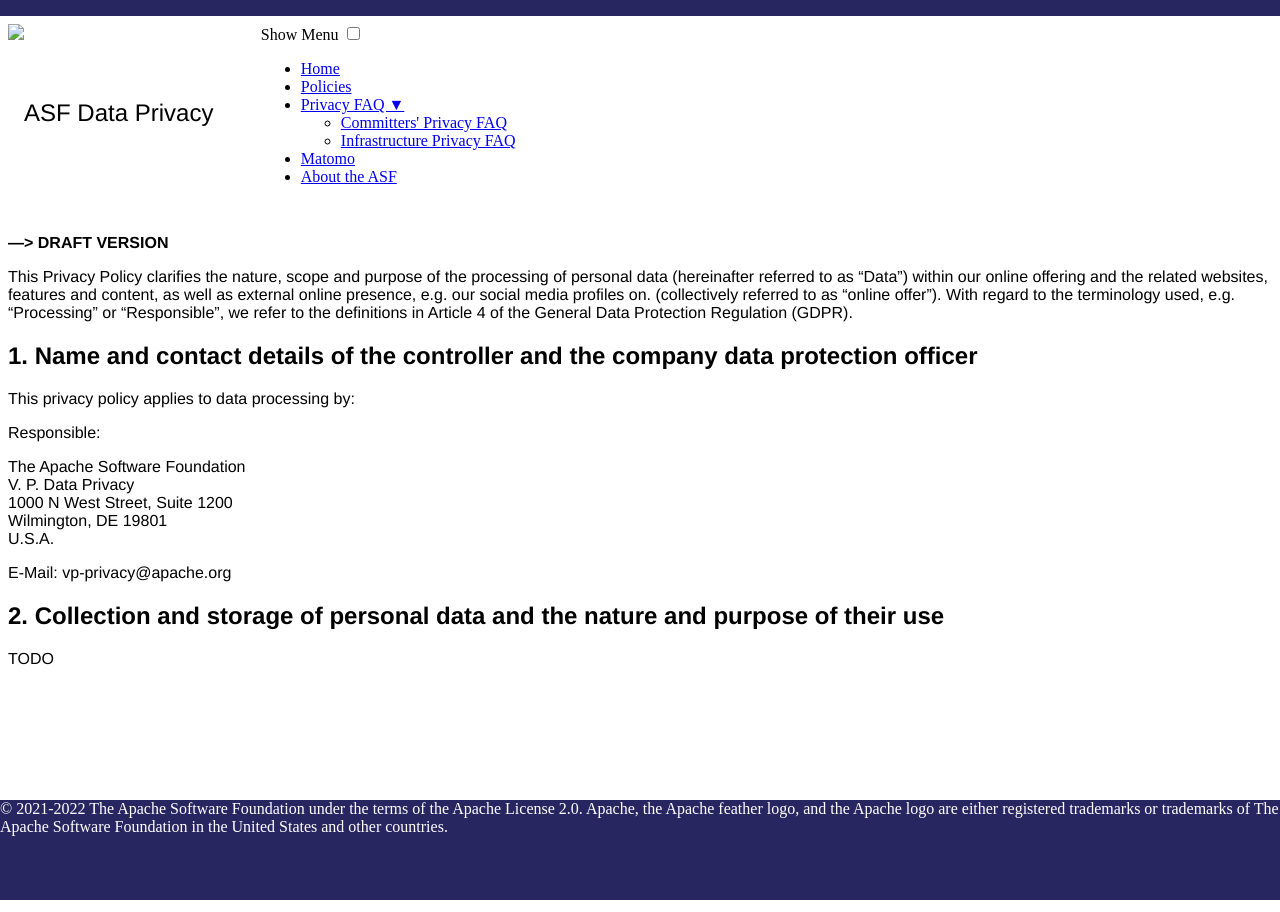
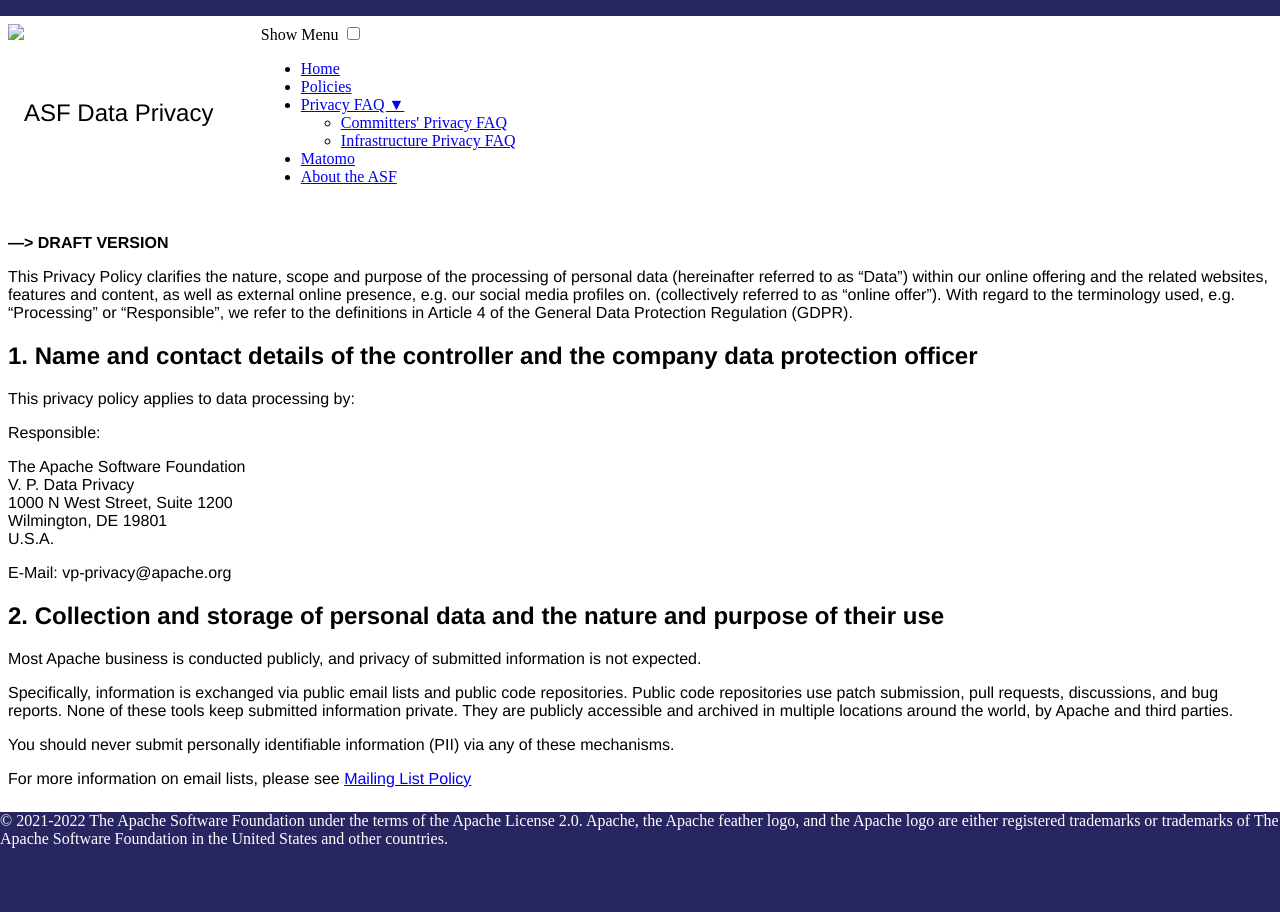
Before and after one commit to apache/privacy-website, a Jekyll site: the page output/policies/privacy-policy-contributors.html, which Jekyll copies as it is, in a window 1280 px wide. Built offline with Jekyll 4.4.1, drawn with Linux system fonts in a browser that asks for light colours.

Commit message:
Automatic Site Publish by Buildbot

```diff
--- a/output/feed.xml
+++ b/output/feed.xml
@@ -1,4 +1,4 @@
-<?xml version="1.0" encoding="utf-8"?><feed xmlns="http://www.w3.org/2005/Atom" ><generator uri="https://jekyllrb.com/" version="4.2.2">Jekyll</generator><link href="/feed.xml" rel="self" type="application/atom+xml" /><link href="/" rel="alternate" type="text/html" /><updated>2022-09-29T09:46:37+00:00</updated><id>/feed.xml</id><title type="html">Apache Software Foundation - Data Privacy</title><subtitle>Write an awesome description for your new site here. You can edit this line in _config.yml. It will appear in your document head meta (for Google search results) and in your feed.xml site description.</subtitle><entry><title type="html">Welcome to Jekyll!</title><link href="/jekyll/update/2021/03/05/welcome-to-jekyll.html" rel="alternate" type="text/html" title="Welcome to Jekyll!" /><published>2021-03-05T19:38:56+00:00</published><updated>2021-03-05T19:38:56+00:00</updated><id>/jekyll/update/2021/03/05/welcome-to-jekyll</id><content type="html" xml:base="/jekyll/update/2021/03/05/welcome-to-jekyll.html"><![CDATA[<p>You’ll find this post in your <code class="language-plaintext highlighter-rouge">_posts</code> directory. Go ahead and edit it and re-build the site to see your changes. You can rebuild the site in many different ways, but the most common way is to run <code class="language-plaintext highlighter-rouge">jekyll serve</code>, which launches a web server and auto-regenerates your site when a file is updated.</p>
+<?xml version="1.0" encoding="utf-8"?><feed xmlns="http://www.w3.org/2005/Atom" ><generator uri="https://jekyllrb.com/" version="4.2.2">Jekyll</generator><link href="/feed.xml" rel="self" type="application/atom+xml" /><link href="/" rel="alternate" type="text/html" /><updated>2022-10-17T04:08:04+00:00</updated><id>/feed.xml</id><title type="html">Apache Software Foundation - Data Privacy</title><subtitle>Write an awesome description for your new site here. You can edit this line in _config.yml. It will appear in your document head meta (for Google search results) and in your feed.xml site description.</subtitle><entry><title type="html">Welcome to Jekyll!</title><link href="/jekyll/update/2021/03/05/welcome-to-jekyll.html" rel="alternate" type="text/html" title="Welcome to Jekyll!" /><published>2021-03-05T19:38:56+00:00</published><updated>2021-03-05T19:38:56+00:00</updated><id>/jekyll/update/2021/03/05/welcome-to-jekyll</id><content type="html" xml:base="/jekyll/update/2021/03/05/welcome-to-jekyll.html"><![CDATA[<p>You’ll find this post in your <code class="language-plaintext highlighter-rouge">_posts</code> directory. Go ahead and edit it and re-build the site to see your changes. You can rebuild the site in many different ways, but the most common way is to run <code class="language-plaintext highlighter-rouge">jekyll serve</code>, which launches a web server and auto-regenerates your site when a file is updated.</p>
 
 <p>Jekyll requires blog post files to be named according to the following format:</p>
 
--- a/output/policies/privacy-policy-contributors.html
+++ b/output/policies/privacy-policy-contributors.html
@@ -60,7 +60,18 @@
 
 <h2 id="2-collection-and-storage-of-personal-data-and-the-nature-and-purpose-of-their-use">2. Collection and storage of personal data and the nature and purpose of their use</h2>
 
-<p>TODO</p>
+<p>Most Apache business is conducted publicly, and privacy of submitted information is not expected.</p>
+
+<p>Specifically, information is exchanged via public email lists and public code repositories.
+Public code repositories use patch submission, pull requests, discussions, and bug reports.
+None of these tools keep submitted information private.
+They are publicly accessible and archived in multiple locations around the world,
+by Apache and third parties.</p>
+
+<p>You should never submit personally identifiable information (PII) via any of these mechanisms.</p>
+
+<p>For more information on email lists, please see
+<a href="/policies/mailinglist-policy.html">Mailing List Policy</a></p>
 
         </main>
         <footer>
```
